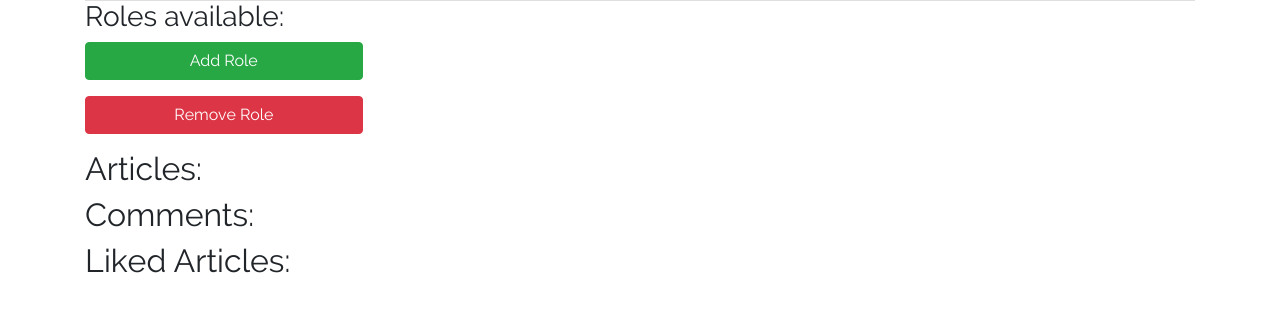
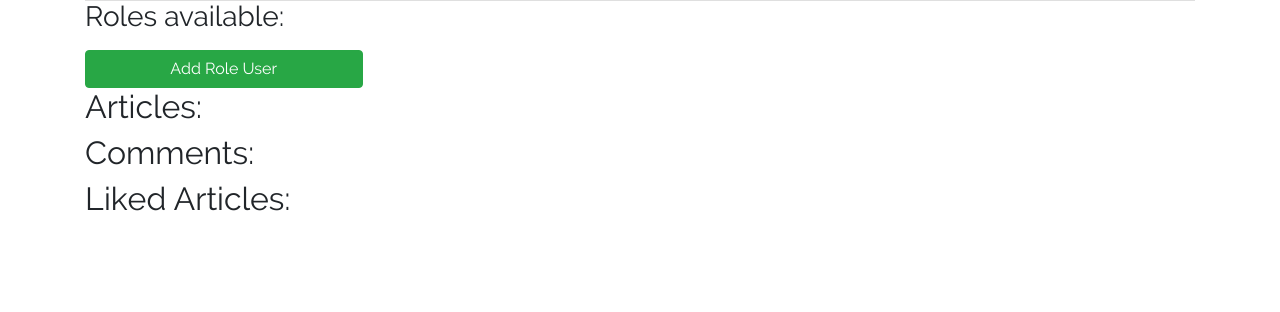
Before and after one commit to EduardCherkashyn/Blog_Eduard, a Symfony app: template templates/AdminController/userInfo.html.twig in a window 1280 px wide. Shown: the part 159-471 px from the top of the page. Run offline with Twig, Linux system fonts and the light colour scheme; the template is opened without the code that fills it, so the values that code supplies are empty; some libraries are stand-ins or nearby versions.

Commit message:
Fixing Button add role

```diff
--- a/templates/AdminController/userInfo.html.twig
+++ b/templates/AdminController/userInfo.html.twig
@@ -12,8 +12,11 @@
         {% if user.permissionRequest %}
         <li class="list-group-item">Please add me a User Role</li>
         {% endif %}
-        <a href="{{ path('add_user_role',({'id':user.id})) }}" class="btn btn-success w-25 mb-3 ">Add Role</a>
-        <a href="{{ path('remove_user_role',({'id':user.id})) }}" class="btn btn-danger w-25 mb-3">Remove Role</a>
+        {% if user.roles|length>1 %}
+        <a href="{{ path('remove_user_role',({'id':user.id})) }}" class="btn btn-danger w-25 mt-2">Remove Role User</a>
+       {% else %}
+        <a href="{{ path('add_user_role',({'id':user.id})) }}" class="btn btn-success w-25 mt-2 ">Add Role User</a>
+       {% endif %}
         <h2>Articles:</h2>
     {% for article in user.articles %}
         <li class="list-group-item"><button  type="button" data-toggle="collapse" data-target="#{{ article.id }}" aria-expanded="false" aria-controls="{{ article.id }}" class="btn btn-warning btn-lg btn-block">
```
